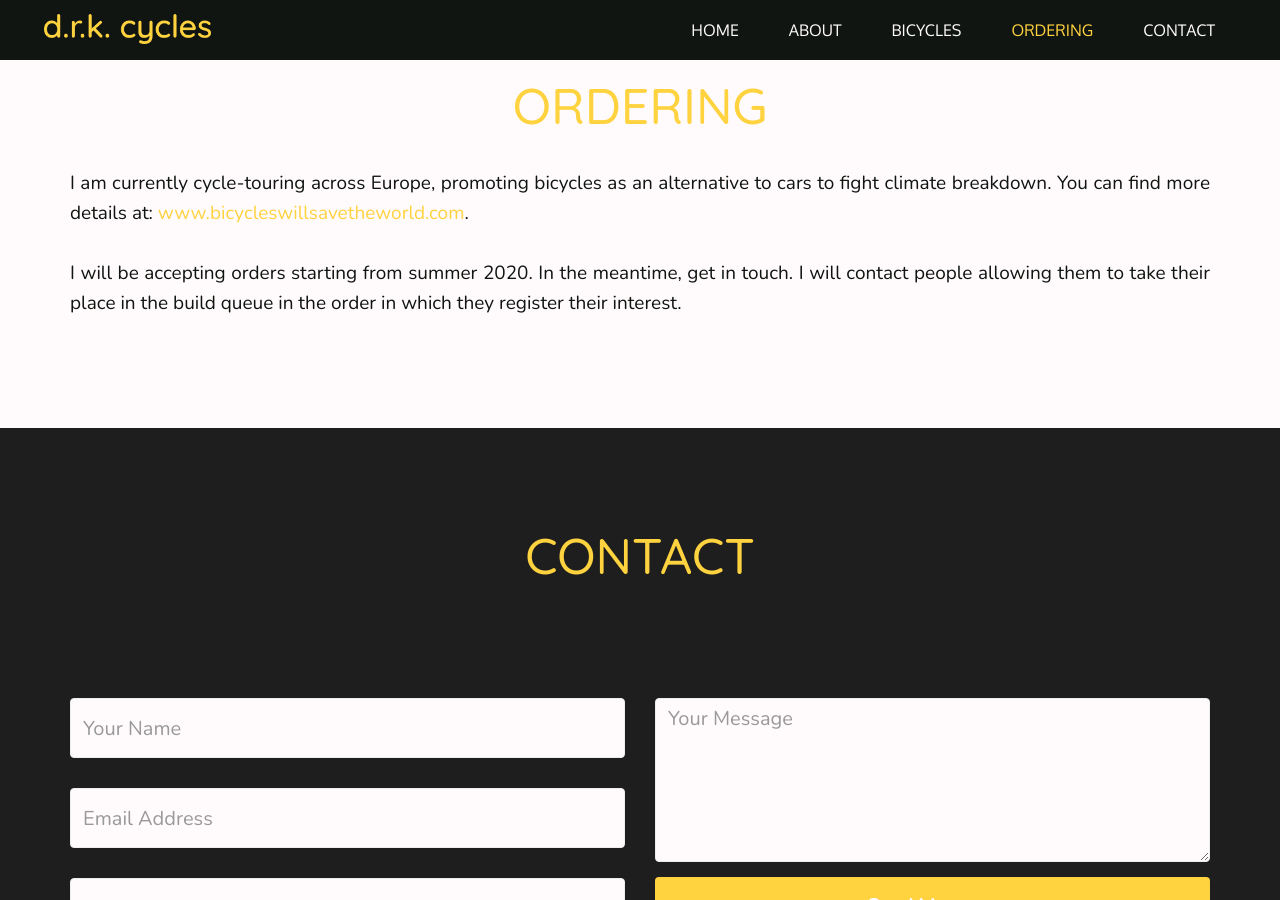
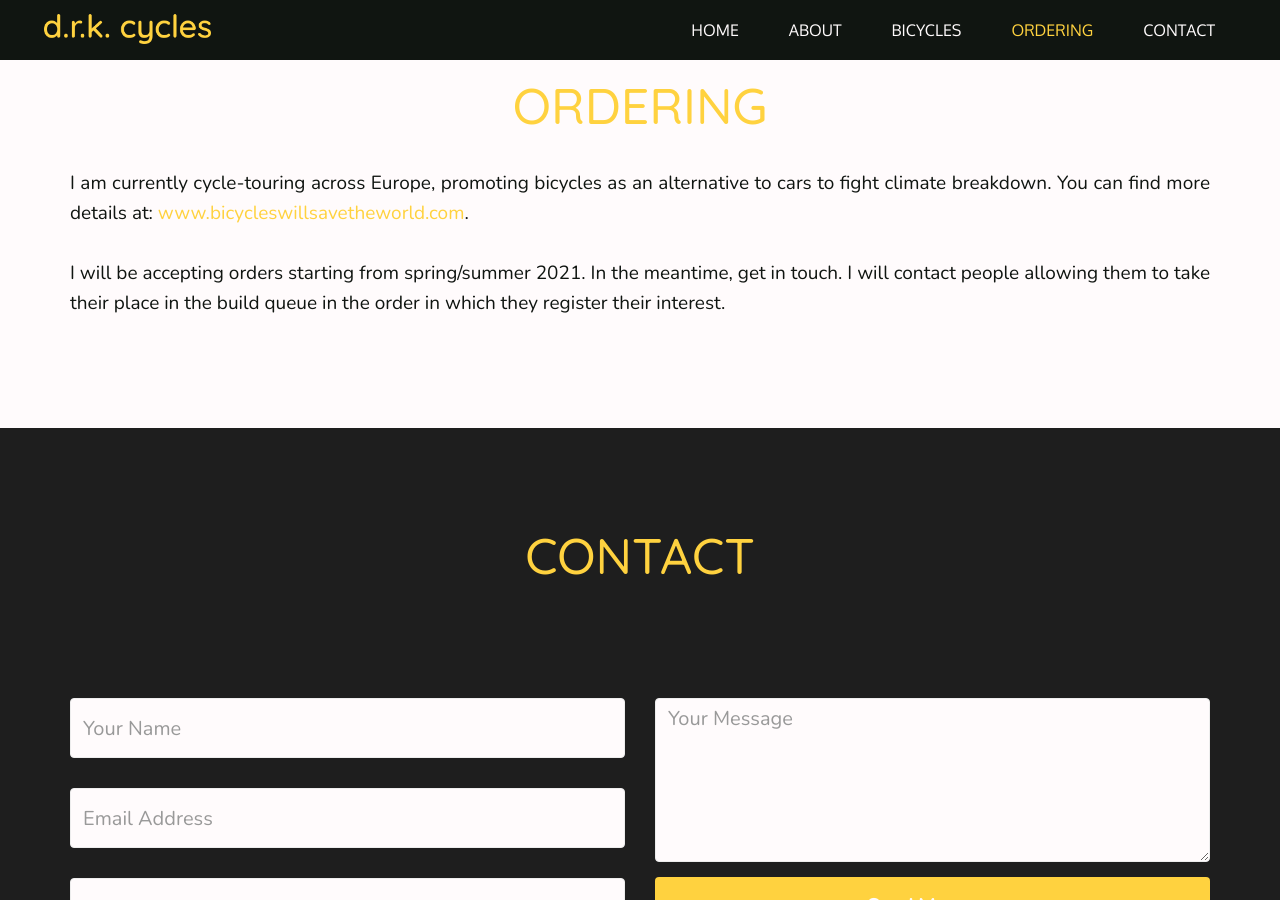
Before and after one commit to ariannacasiraghi/drkcycles, a Jekyll site: the page built from index.html, in a window 1280 px wide and 900 px high, scrolled down 4121 px. Built offline with Jekyll 4.4.1, drawn with Linux system fonts in a browser that asks for light colours; nearby versions of some CDN libraries.

Commit message:
new date

```diff
--- a/index.html
+++ b/index.html
@@ -155,7 +155,7 @@ sitemap:
             <h1>Ordering</h1>
             <p>I am currently cycle-touring across Europe, promoting bicycles as an alternative to cars to fight climate breakdown. You can find more details at: <a class="special" href="https://bicycleswillsavetheworld.com">www.bicycleswillsavetheworld.com</a>.</p>
             <br>
-            <p> I will be accepting orders starting from summer 2020. In the meantime, get in touch. I will contact people allowing them to take their place in the build queue in the order in which they register their interest.</p>
+            <p> I will be accepting orders starting from spring/summer 2021. In the meantime, get in touch. I will contact people allowing them to take their place in the build queue in the order in which they register their interest.</p>
             </div>
           </div>
         </div>
```
Also changed, not shown: 3 other files.
